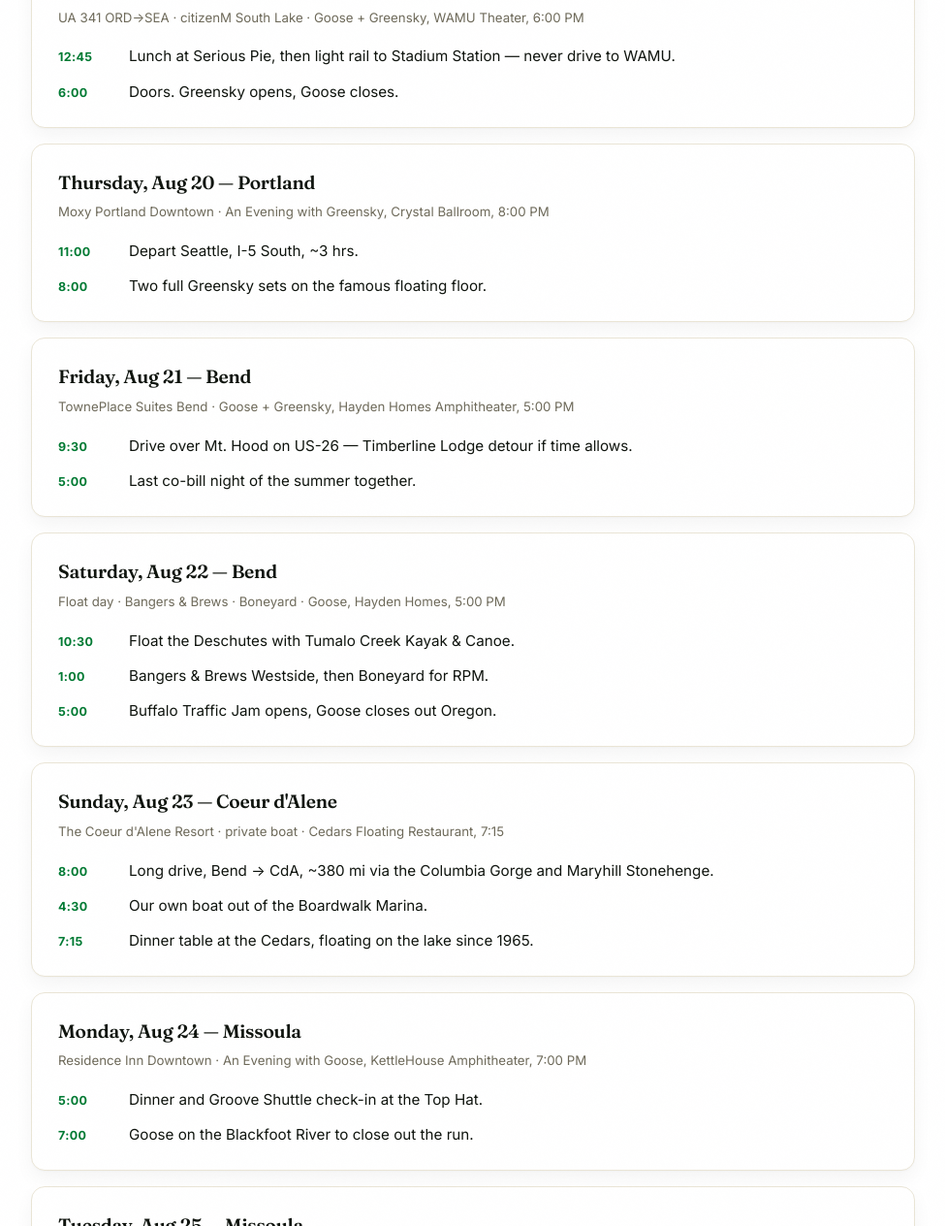
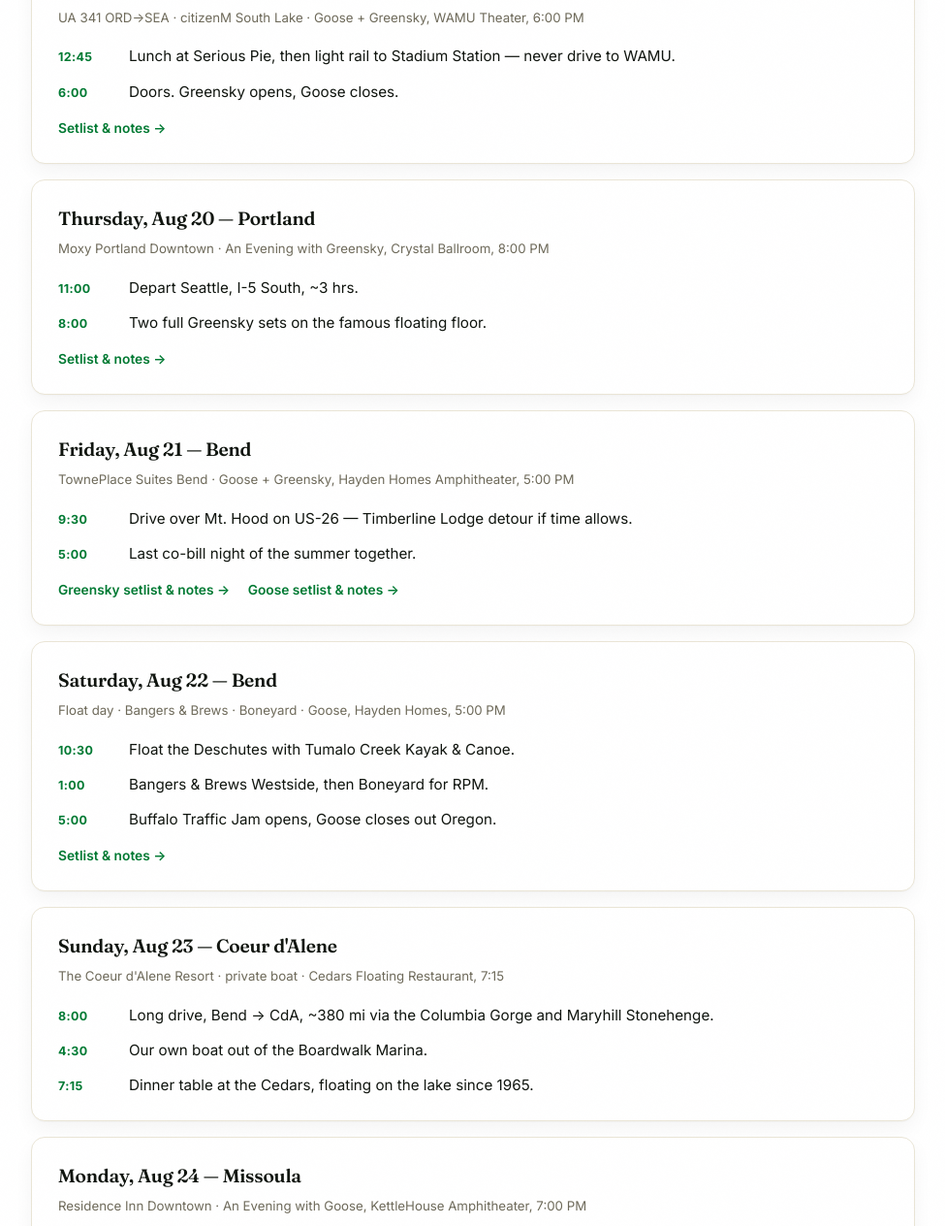
Before and after one commit to bmlanders/adventures, a Jekyll site: the page built from _trips/pnw-2026.md, in a window 1280 px wide and 1400 px high, scrolled down 771 px, cut to the strip 136-1400 px from the top of the window. Shown: the whole strip at 97% size, without its empty margins (152-1127 px from the left). Built offline with Jekyll 4.4.1, drawn with Linux system fonts in a browser that asks for light colours.

Commit message:
Link trip day-blocks back to their shows, bidirectionally
Every trip that has a shows: front matter entry now also links out to
that show from inside the actual day-block it happened on, not just
the summary row at the top of the page. "Setlist & notes" pointing at
/shows/#<id>, same trip-shows-link style already used for the top
summary row, dropped in on whichever entry/fact line the show is
mentioned in.

Covers all five trips that reference a show: pnw-2026 (6 links across
6 days, including both Goose and Greensky on the Aug 21 co-bill
night), birmingham-2026 (2), goosemas-2026 (2), isbell-radio-city-2026
(1), and nyc-2026 (2).

Co-Authored-By: Claude <noreply@anthropic.com>

```diff
--- a/_trips/pnw-2026.md
+++ b/_trips/pnw-2026.md
@@ -32,6 +32,7 @@ shows:
   <div class="day-sub">UA 341 ORD→SEA · citizenM South Lake · Goose + Greensky, WAMU Theater, 6:00 PM</div>
   <div class="entry"><span class="t">12:45</span> Lunch at Serious Pie, then light rail to Stadium Station — never drive to WAMU.</div>
   <div class="entry"><span class="t">6:00</span> Doors. Greensky opens, Goose closes.</div>
+  <a class="trip-shows-link" href="{{ '/shows/' | relative_url }}#2026-08-19-goose">Setlist &amp; notes &rarr;</a>
 </div>
 
 <div class="day-block" id="aug20">
@@ -39,6 +40,7 @@ shows:
   <div class="day-sub">Moxy Portland Downtown · An Evening with Greensky, Crystal Ballroom, 8:00 PM</div>
   <div class="entry"><span class="t">11:00</span> Depart Seattle, I-5 South, ~3 hrs.</div>
   <div class="entry"><span class="t">8:00</span> Two full Greensky sets on the famous floating floor.</div>
+  <a class="trip-shows-link" href="{{ '/shows/' | relative_url }}#2026-08-20-greensky-bluegrass">Setlist &amp; notes &rarr;</a>
 </div>
 
 <div class="day-block" id="aug21">
@@ -46,6 +48,8 @@ shows:
   <div class="day-sub">TownePlace Suites Bend · Goose + Greensky, Hayden Homes Amphitheater, 5:00 PM</div>
   <div class="entry"><span class="t">9:30</span> Drive over Mt. Hood on US-26 — Timberline Lodge detour if time allows.</div>
   <div class="entry"><span class="t">5:00</span> Last co-bill night of the summer together.</div>
+  <a class="trip-shows-link" href="{{ '/shows/' | relative_url }}#2026-08-21-greensky-bluegrass">Greensky setlist &amp; notes &rarr;</a>
+  <a class="trip-shows-link" href="{{ '/shows/' | relative_url }}#2026-08-21-goose" style="margin-left:14px;">Goose setlist &amp; notes &rarr;</a>
 </div>
 
 <div class="day-block" id="aug22">
@@ -54,6 +58,7 @@ shows:
   <div class="entry"><span class="t">10:30</span> Float the Deschutes with Tumalo Creek Kayak & Canoe.</div>
   <div class="entry"><span class="t">1:00</span> Bangers & Brews Westside, then Boneyard for RPM.</div>
   <div class="entry"><span class="t">5:00</span> Buffalo Traffic Jam opens, Goose closes out Oregon.</div>
+  <a class="trip-shows-link" href="{{ '/shows/' | relative_url }}#2026-08-22-goose">Setlist &amp; notes &rarr;</a>
 </div>
 
 <div class="day-block" id="aug23">
@@ -69,6 +74,7 @@ shows:
   <div class="day-sub">Residence Inn Downtown · An Evening with Goose, KettleHouse Amphitheater, 7:00 PM</div>
   <div class="entry"><span class="t">5:00</span> Dinner and Groove Shuttle check-in at the Top Hat.</div>
   <div class="entry"><span class="t">7:00</span> Goose on the Blackfoot River to close out the run.</div>
+  <a class="trip-shows-link" href="{{ '/shows/' | relative_url }}#2026-08-24-goose">Setlist &amp; notes &rarr;</a>
 </div>
 
 <div class="day-block" id="aug25">
```
Also changed, not shown: _trips/birmingham-2026.md (+2 -0 lines), _trips/goosemas-2026.md (+2 -0 lines), _trips/isbell-radio-city-2026.md (+1 -0 lines), _trips/nyc-2026.md (+2 -0 lines).
